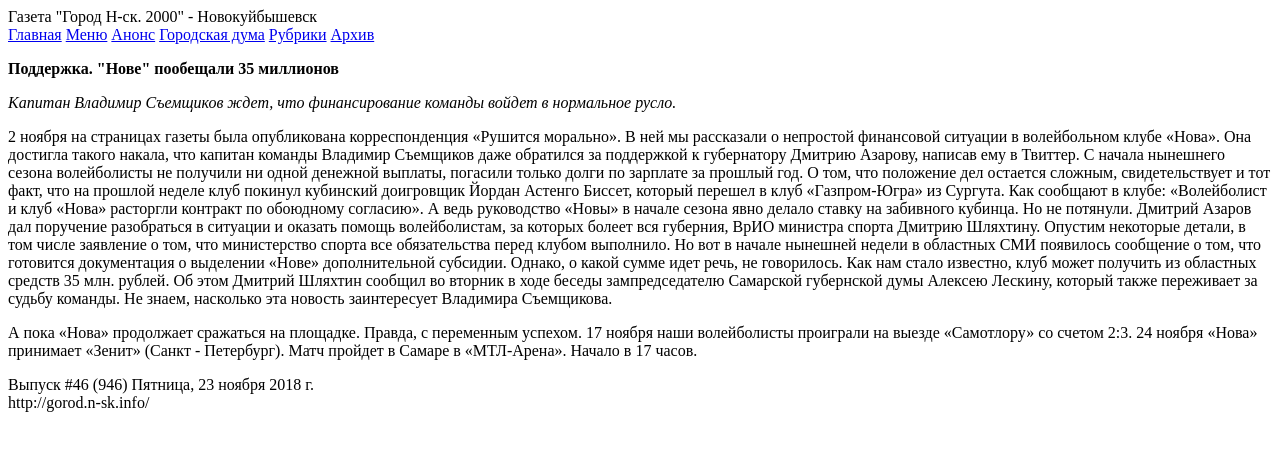
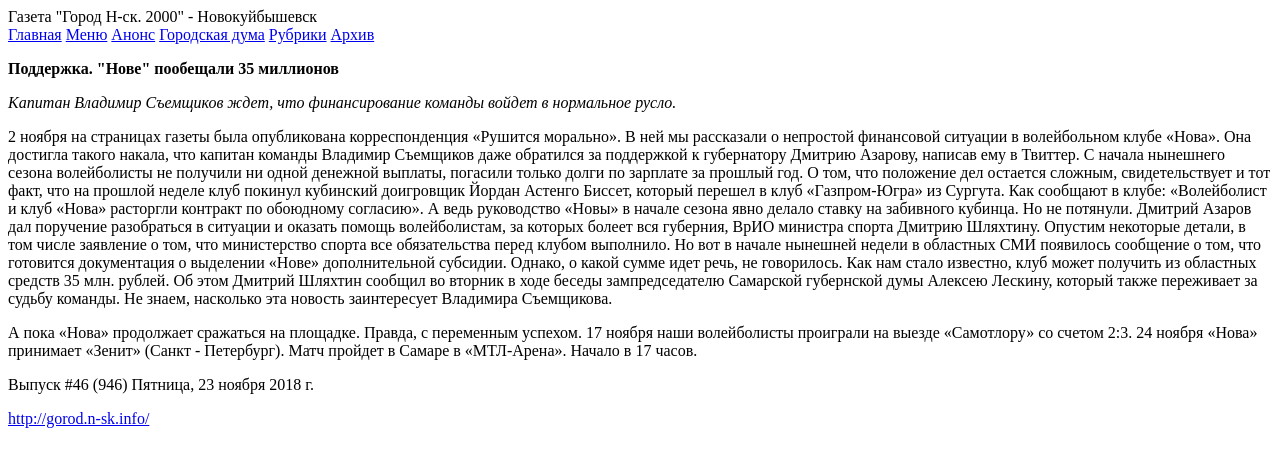
Before and after one commit to WebHeroSchool/nwr, a plain HTML site: page index.html in a window 1280 px wide. Drawn offline with Linux system fonts and the light colour scheme.

Commit message:
Update index.html

```diff
--- a/index.html
+++ b/index.html
@@ -59,7 +59,7 @@
 </aside>
 </article>
 </section>
-<footer>Выпуск #46 (946) Пятница, 23 ноября 2018 г.</footer>
-<footer>http://gorod.n-sk.info/</footer>
+<footer><p>Выпуск #46 (946) Пятница, 23 ноября 2018 г.</p>
+<a href='#'>http://gorod.n-sk.info/</a></footer>
 </body>
 </html>
```
